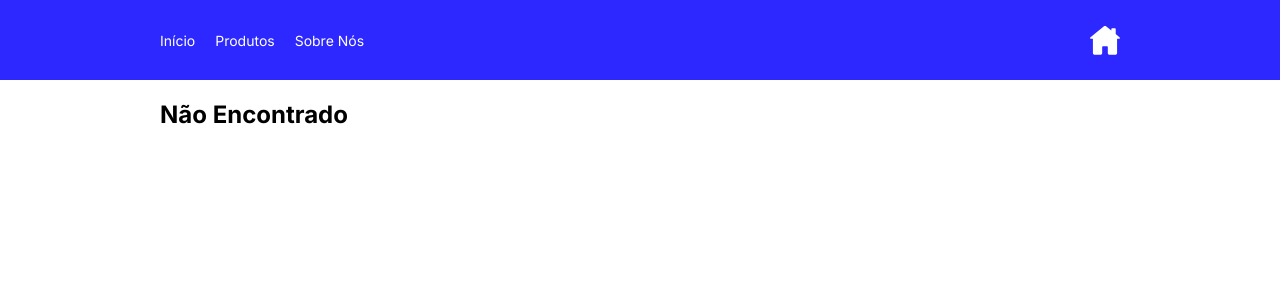
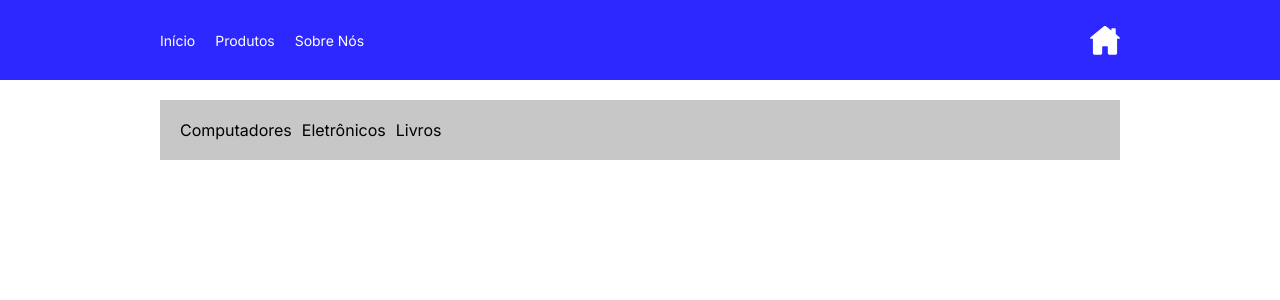
Before and after one commit to ryansouzas/projeto-rotas-react, a React (Vite) app in the folder frontend/: page /products in a window 1280 px wide. Shown: the top 300 px of the page. Built offline with nearby package versions, Linux system fonts and the light colour scheme.

Commit message:
feat: Products Route

```diff
--- a/frontend/src/App.css
+++ b/frontend/src/App.css
@@ -38,3 +38,12 @@ header {
 .mt-20 {
   margin-top: 20px;
 }
+
+.app-product-catalog {
+  color: var(--app-color-font-secondary);
+  text-decoration: none;
+  list-style: none;
+  font-weight: 400;
+  font-size: 14px;
+  padding-right: 10px;
+}
--- a/frontend/src/App.tsx
+++ b/frontend/src/App.tsx
@@ -3,6 +3,7 @@ import "./App.css";
 import ClientSite from "./routes";
 import Home from "./routes/Home";
 import NotFound from "./routes/NotFound";
+import Products from "./routes/Products";
 
 function App() {
   return (
@@ -12,6 +13,7 @@ function App() {
           <Route path="/" element={<ClientSite />}>
             <Route index element={<Home />} />
             <Route path="/home" element={<Home />} />
+            <Route path="/products" element={<Products />} />
             <Route path="*" element={<NotFound />} />
           </Route>
         </Routes>
--- a/frontend/src/components/Header/index.tsx
+++ b/frontend/src/components/Header/index.tsx
@@ -10,7 +10,6 @@ export default function Header() {
           <li>Produtos</li>
           <li>Sobre Nós</li>
         </ul>
-
         <img src={homeIcon} alt="Home" />
       </nav>
     </header>
--- /dev/null
+++ b/frontend/src/components/ProductPage/index.tsx
@@ -0,0 +1,13 @@
+import "./styles.css";
+
+export default function ProductPage() {
+  return (
+    <nav>
+      <ul className="container mt-20 app-nav-products">
+        <li>Computadores</li>
+        <li>Eletrônicos</li>
+        <li>Livros</li>
+      </ul>
+    </nav>
+  );
+}
--- /dev/null
+++ b/frontend/src/components/ProductPage/styles.css
@@ -0,0 +1,27 @@
+.app-nav-products {
+  display: flex;
+  justify-content: left;
+  align-items: center;
+  padding: 20px;
+  background-color: var(--app-color-bg-secondary);
+  color: var(--app-color-font-secondary);
+}
+
+.app-nav-products li {
+  color: var(--app-color-font-secondary);
+  text-decoration: none;
+  list-style: none;
+  font-weight: 400;
+  font-size: 16px;
+  padding-right: 10px;
+}
+
+.app-nav-products li a {
+  color: var(--app-color-font-secondary);
+  text-decoration: none;
+}
+
+.app-nav-products a.active {
+  font-weight: bold;
+  padding-bottom: 2px;
+}
--- /dev/null
+++ b/frontend/src/routes/Products/index.tsx
@@ -0,0 +1,11 @@
+import { Outlet } from "react-router-dom";
+import ProductPage from "../../components/ProductPage";
+
+export default function Products() {
+  return (
+    <main>
+      <ProductPage />
+      <Outlet />
+    </main>
+  );
+}
```
